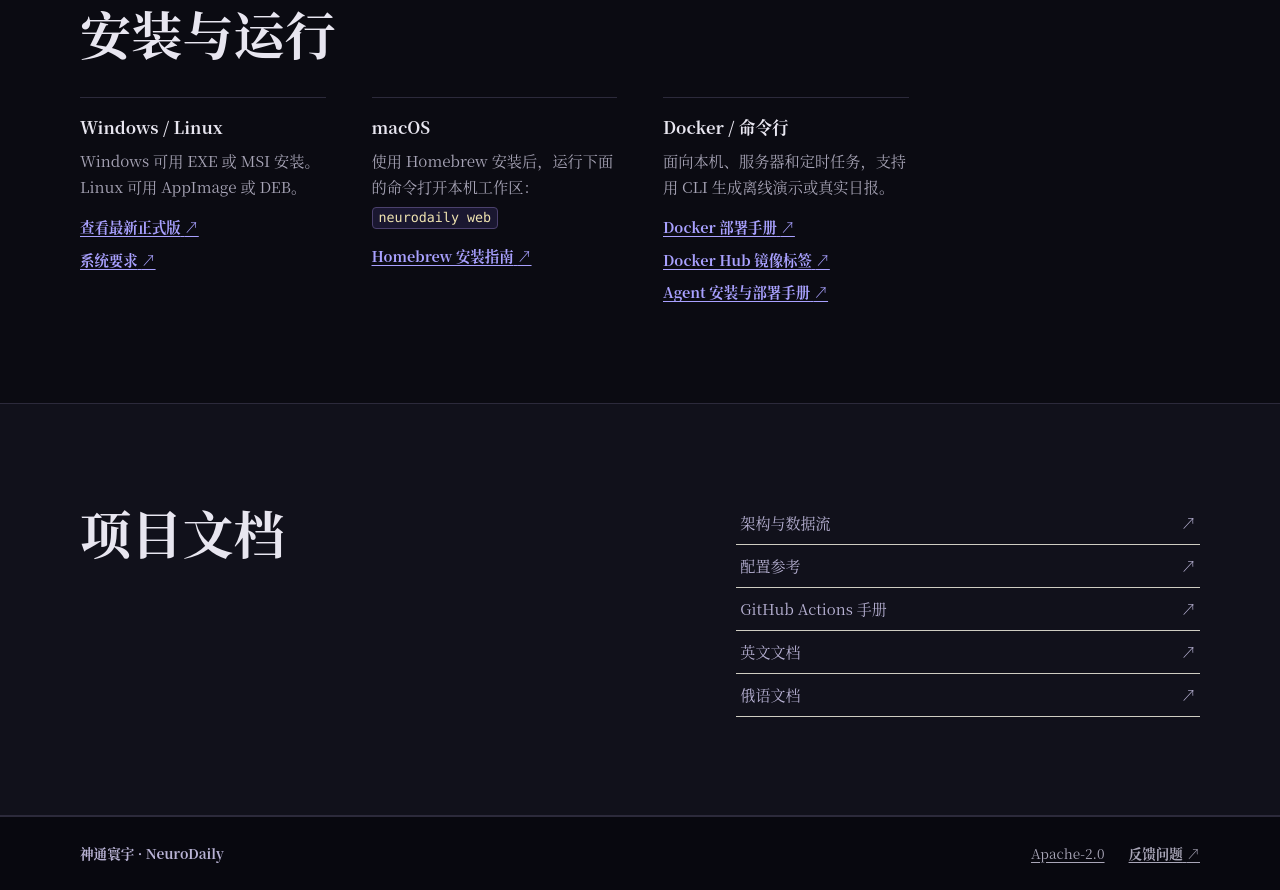
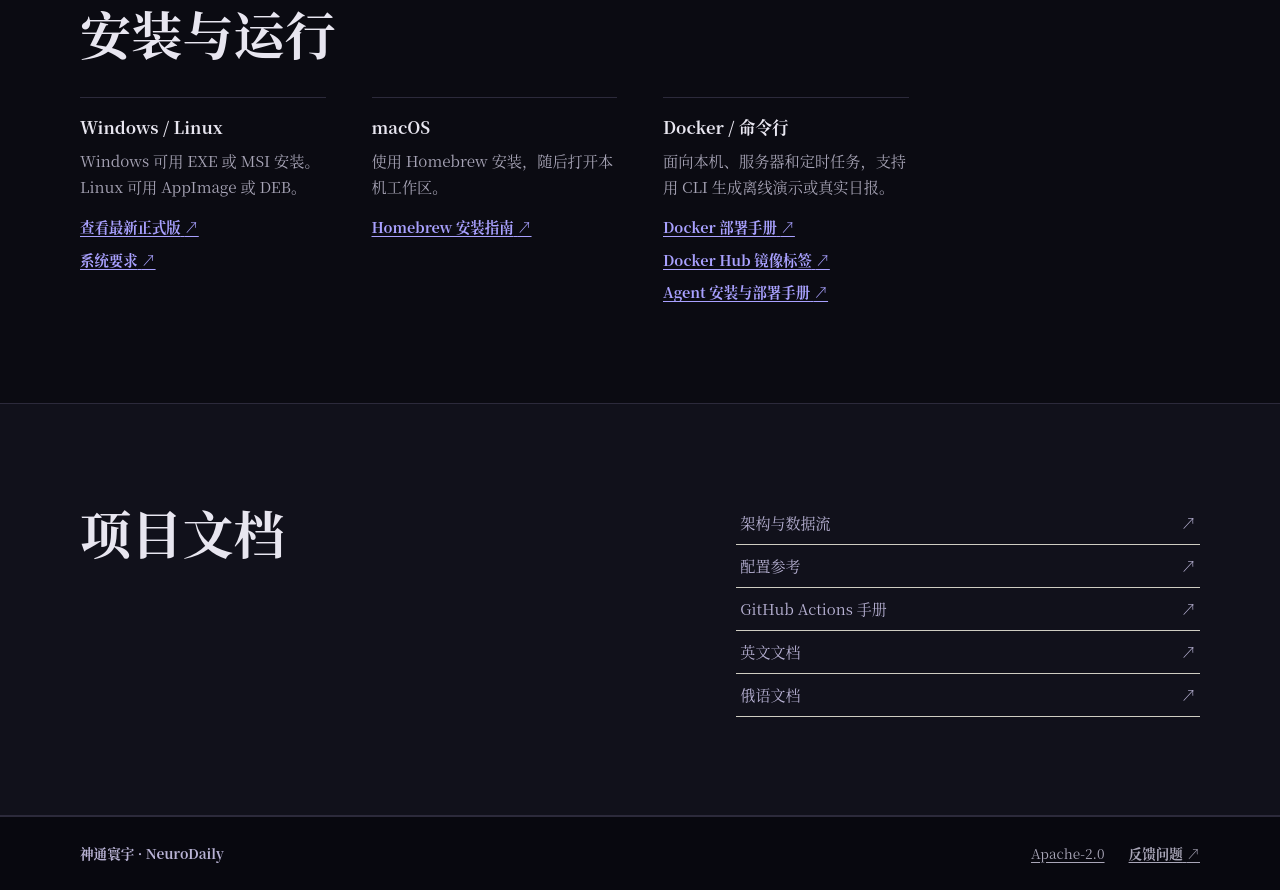
Before and after one commit to Koalalive/neurodaily, a plain HTML site: page docs/index.html in a window 1280 px wide. Shown: the part 3096-3986 px from the top of the page. Drawn offline with Linux system fonts and the light colour scheme.

Commit message:
fix: remove macOS command snippet from website

```diff
--- a/docs/index.html
+++ b/docs/index.html
@@ -9,7 +9,7 @@
   <meta name="description" id="meta-description" content="神通寰宇 NeuroDaily 聚合论文、预印本、临床试验及行业动态，按研究方向定时生成可追溯的 HTML 日报。">
   <title>神通寰宇 NeuroDaily · 科研文献日报</title>
   <link rel="icon" href="./assets/logo.png" type="image/png">
-  <link rel="stylesheet" href="./site.css?v=20261123-3">
+  <link rel="stylesheet" href="./site.css?v=20261123-4">
 </head>
 <body>
   <a class="skip-link" href="#main" data-i18n="skip">跳到正文</a>
@@ -142,7 +142,7 @@
         </article>
         <article>
           <h3 data-i18n="mac_title">macOS</h3>
-          <p data-i18n="mac_body">使用 Homebrew 安装后，运行下面的命令打开本机工作区：<br><code class="cmd cmd-block">neurodaily web</code></p>
+          <p data-i18n="mac_body">使用 Homebrew 安装，随后打开本机工作区。</p>
           <a href="https://github.com/Koalalive/neurodaily/blob/main/docs/MACOS_HOMEBREW.md"><span data-i18n="mac_guide">Homebrew 安装指南</span> <span aria-hidden="true">↗</span></a>
         </article>
         <article>
@@ -178,6 +178,6 @@
       <a href="https://github.com/Koalalive/neurodaily/issues"><span data-i18n="footer_feedback">反馈问题</span> <span aria-hidden="true">↗</span></a>
     </div>
   </footer>
-  <script src="./site.js?v=20261123-3" defer></script>
+  <script src="./site.js?v=20261123-4" defer></script>
 </body>
 </html>
--- a/docs/site.css
+++ b/docs/site.css
@@ -269,20 +269,6 @@ html { color-scheme: dark; scrollbar-color: #3a4352 #0b0b0c; scrollbar-width: th
 .deploy-band .feature-grid { grid-template-columns: repeat(3, minmax(0, 1fr)); }
 @media (max-width: 760px) { .deploy-band .feature-grid { grid-template-columns: 1fr; } }
 
-/* Inline commands inside installation copy */
-.install-grid code.cmd {
-  display: inline-block;
-  padding: 1px 6px;
-  border: 1px solid #4b416d;
-  border-radius: 4px;
-  color: #f0e4b0;
-  background: #1a1730;
-  font-size: .88em;
-  line-height: 1.35;
-  white-space: nowrap;
-  vertical-align: .08em;
-}
-
 /* Five feature cards read better as 3 + 2 on wide screens. */
 #features .feature-grid { grid-template-columns: repeat(3, minmax(0, 1fr)); }
 .install-grid code.cmd-block {
--- a/docs/site.js
+++ b/docs/site.js
@@ -49,7 +49,7 @@
       win_latest: "查看最新正式版",
       win_req: "系统要求",
       mac_title: "macOS",
-      mac_body: "使用 Homebrew 安装后，运行下面的命令打开本机工作区：<br><code class=\"cmd cmd-block\">neurodaily web</code>",
+      mac_body: "使用 Homebrew 安装，随后打开本机工作区。",
       mac_guide: "Homebrew 安装指南",
       docker_title: "Docker / 命令行",
       docker_body: "面向本机、服务器和定时任务，支持用 CLI 生成离线演示或真实日报。",
@@ -111,7 +111,7 @@
       win_latest: "Latest stable release",
       win_req: "System requirements",
       mac_title: "macOS",
-      mac_body: "Install with Homebrew, then run this command to open the local workspace:<br><code class=\"cmd cmd-block\">neurodaily web</code>",
+      mac_body: "Install with Homebrew, then open the local workspace.",
       mac_guide: "Homebrew guide",
       docker_title: "Docker / CLI",
       docker_body: "For laptops, servers and scheduled jobs; generate demo or real digests via CLI.",
@@ -173,7 +173,7 @@
       win_latest: "Последняя стабильная версия",
       win_req: "Системные требования",
       mac_title: "macOS",
-      mac_body: "Установите через Homebrew и откройте локальное рабочее пространство командой:<br><code class=\"cmd cmd-block\">neurodaily web</code>",
+      mac_body: "Установите через Homebrew и откройте локальное рабочее пространство.",
       mac_guide: "Руководство Homebrew",
       docker_title: "Docker / CLI",
       docker_body: "Для ноутбуков, серверов и задач по расписанию; демо или реальный дайджест через CLI.",
```
